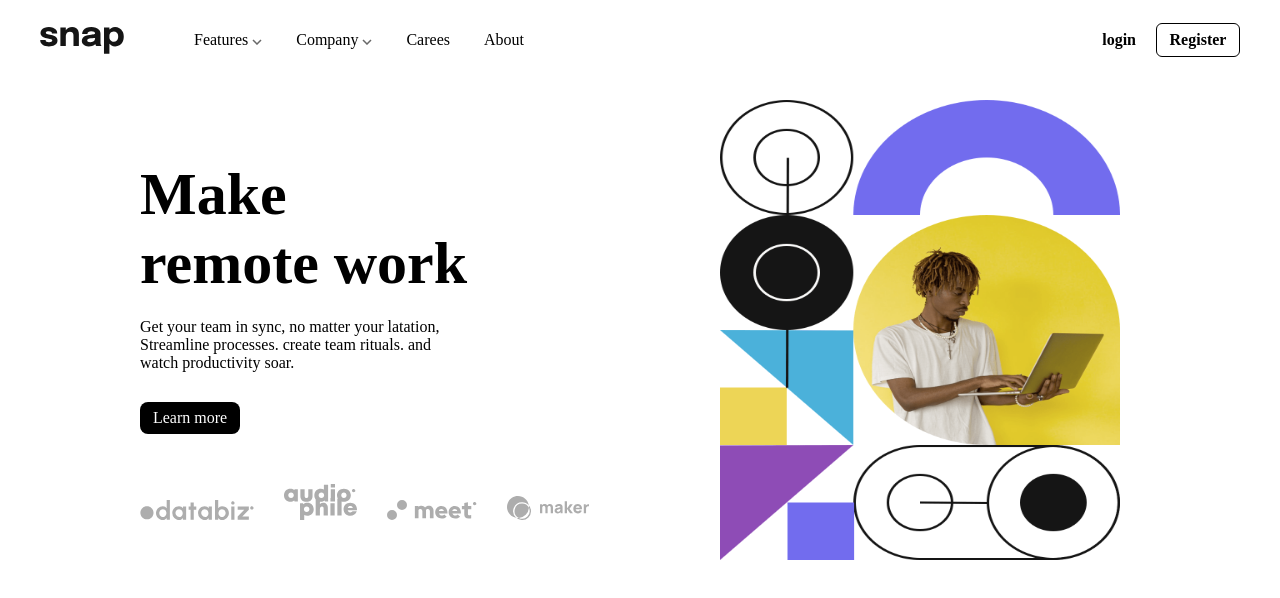
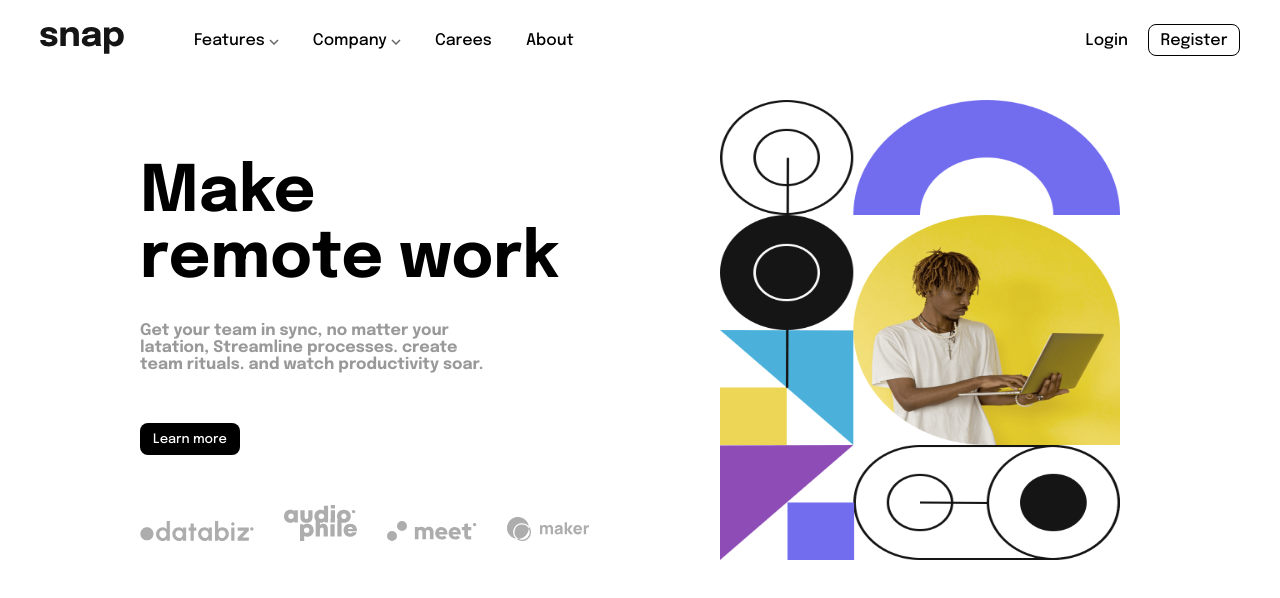
Before and after one commit to Donaxi17/snap-web, a plain HTML site: page index.html in a window 1280 px wide. Drawn offline with Linux system fonts and the light colour scheme.

Commit message:
modificaciones nesesarias

```diff
--- a/index.html
+++ b/index.html
@@ -26,9 +26,9 @@
         </article>
       </div>
       <div class="cuenta__snap">
-        <h4 class="lbl__login">login</h4>
+        <p class="lbl__login">Login</p>
         <div>
-          <h4>Register</h4>
+          <p>Register</p>
         </div>
       </div>
     </header>
--- a/style.css
+++ b/style.css
@@ -1,7 +1,10 @@
+@import url('https://fonts.googleapis.com/css2? family= Epilogue:wght@500;700 & display=swap');
+
 *{
     margin: 0;
     padding: 0;
     box-sizing: border-box;
+    font-family: 'Epilogue', sans-serif;
 }
 
 header{
@@ -35,6 +38,8 @@ header .cuenta__snap{
 
 .cuenta__snap .lbl__login{
     margin-right: 20px;
+    cursor: pointer;
+    user-select: none;
 }
 
 .cuenta__snap div{
@@ -42,9 +47,11 @@ header .cuenta__snap{
     align-items: center;
     justify-content: center;
     border: 1px solid black;
-    height: 34px;
-    width: 84px;
-    border-radius: 6px;
+    height: 32px;
+    width: 92px;
+    border-radius: 8px;
+    cursor: pointer;
+    user-select: none;
 }
 
 main{
@@ -62,16 +69,18 @@ main .segunda__section img{
 }
 
 .primera__section h1{
-    font-size: 60px;
+    font-size: 64px;
 }
 
 .primera__section .descripcion__titulo{
-    margin-top: 20px;
-    max-width: 300px;
+    margin-top: 30px;
+    max-width: 360px;
+    color: rgba(0, 0, 0, 0.40);
+    font-weight: bold;
 }
 
 .primera__section .botom__learnMore{
-    margin-top: 30px;
+    margin-top: 50px;
     display: flex;
     justify-content: center;
     align-items: center;
@@ -79,7 +88,10 @@ main .segunda__section img{
     height: 32px;
     background: black;
     border-radius: 8px;
+    font-size: 13px;
     color: white;
+    cursor: pointer;
+    user-select: none;
 }
 
 .primera__section .imagenes__cliente{
@@ -88,4 +100,5 @@ main .segunda__section img{
 
 .imagenes__cliente img{
     margin-right: 26px;
+    user-select: none;
 }
```
